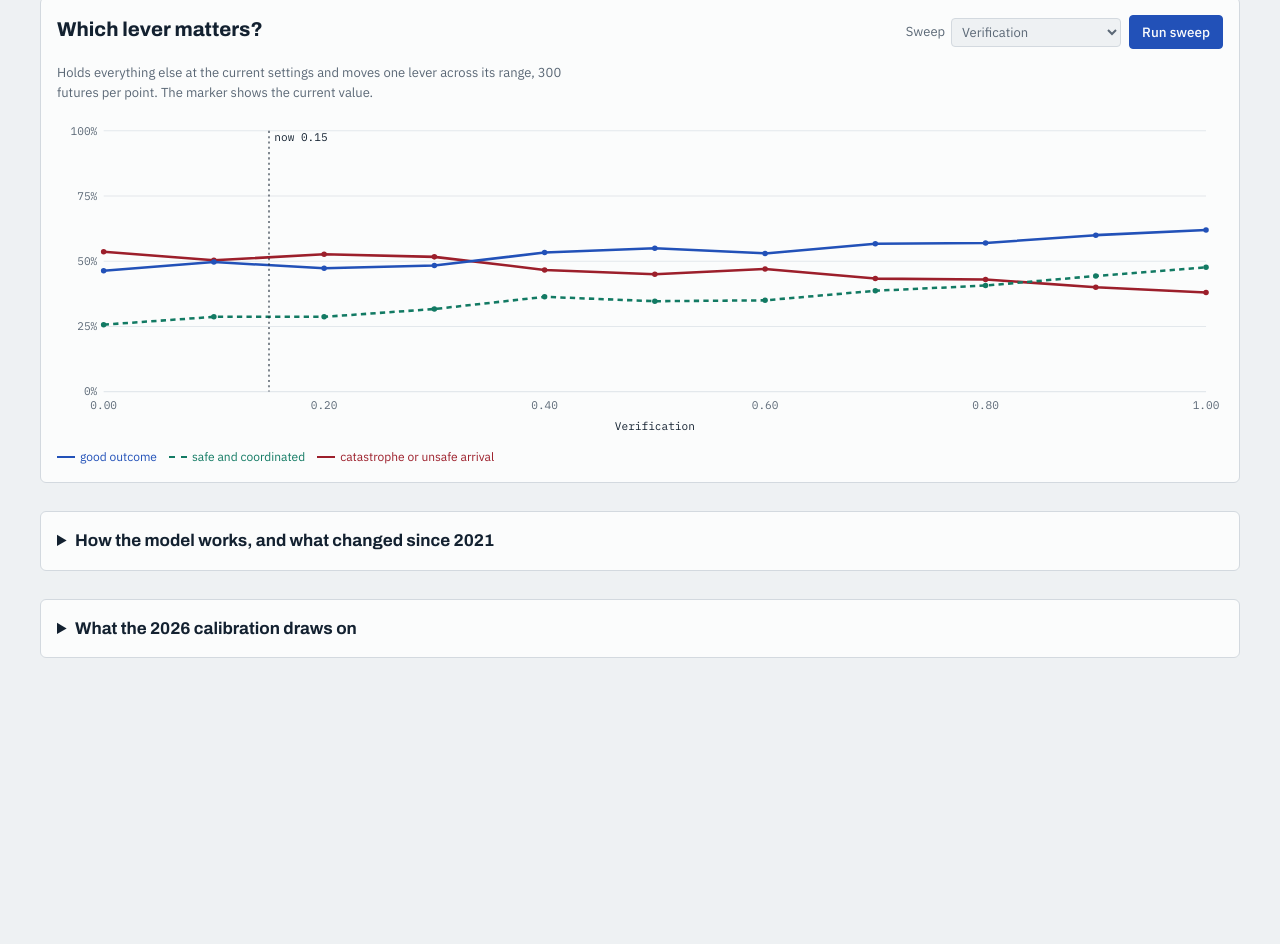
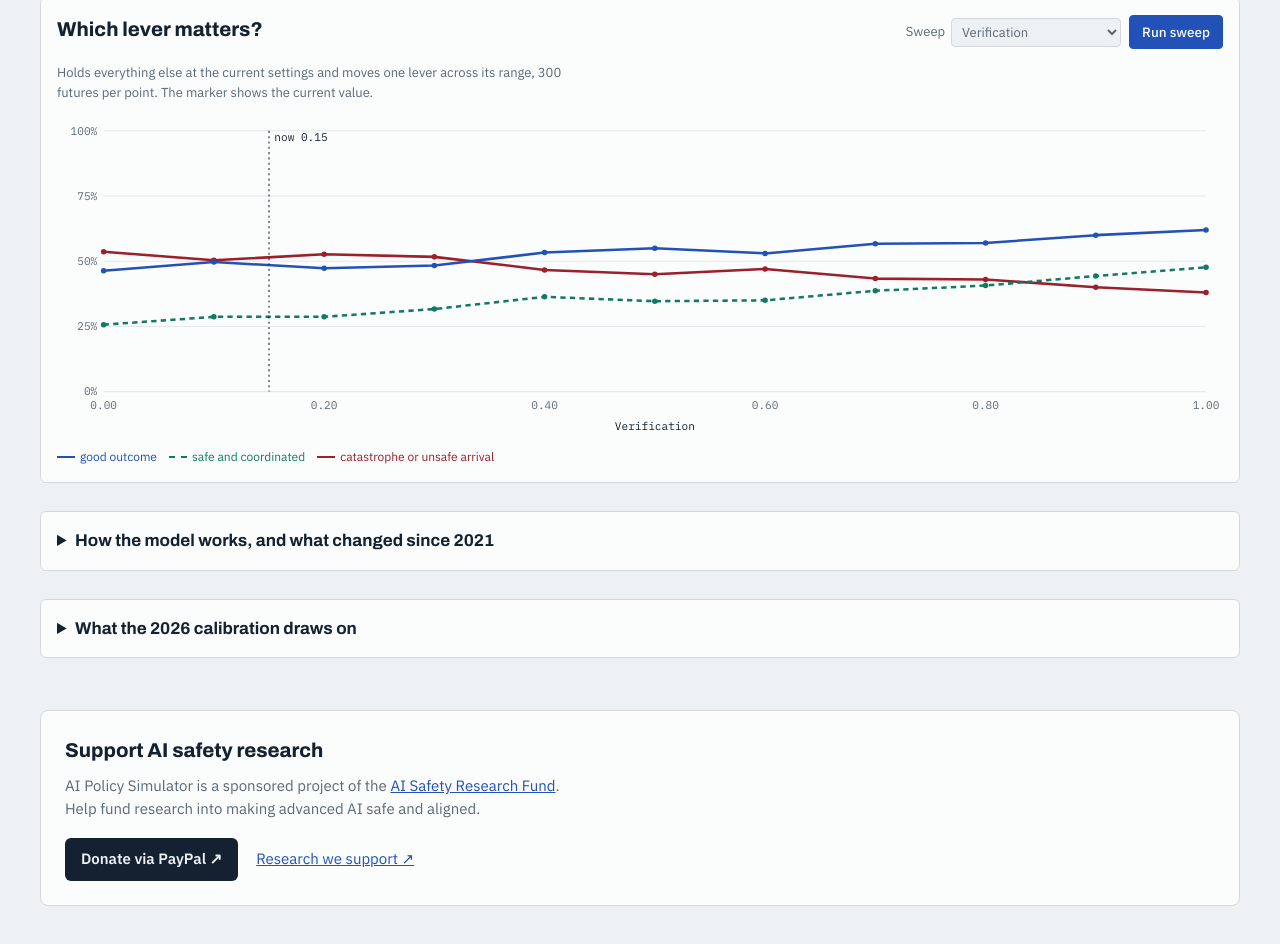
Before and after one commit to jaebooker/AI-Policy-Simulator, a plain HTML site: page docs/index.html in a window 1280 px wide. Shown: the part 2125-3069 px from the top of the page. Before the commit the page ends 2847 px from the top, so only its background shows below. Drawn offline with Linux system fonts and the light colour scheme.

Commit message:
Add Fund sponsorship and donation links

```diff
--- a/docs/index.html
+++ b/docs/index.html
@@ -166,6 +166,12 @@ details summary { cursor: pointer; font-family: var(--display); font-weight: 700
 details[open] summary { margin-bottom: 14px; }
 .busy { opacity: .55; transition: opacity .2s; }
 @media (prefers-reduced-motion: reduce) { * { transition: none !important; } }
+
+.fund-support{padding:24px;border:1px solid var(--line);border-radius:8px;background:var(--panel);margin-top:24px}
+.fund-support h2{margin:0 0 10px}.fund-support p{max-width:70ch;color:var(--muted)}
+.fund-support-links{display:flex;gap:18px;align-items:center;flex-wrap:wrap;margin-top:18px}
+.fund-donate{display:inline-block;padding:10px 16px;background:var(--ink);color:var(--bg);border-radius:6px;text-decoration:none;font-weight:600}
+.fund-donate:hover{opacity:.85}
 </style>
 
 <div class="wrap">
@@ -328,6 +334,16 @@ details[open] summary { margin-bottom: 14px; }
       <p class="note" style="margin-top:14px">Model and source code: <a href="https://github.com/jaebooker/AI-Policy-Simulator" target="_blank" rel="noopener">github.com/jaebooker/AI-Policy-Simulator</a>. All outputs are conditional on stylized assumptions; use them to compare levers, not as forecasts.</p>
     </details>
   </section>
+  <section class="fund-support" aria-labelledby="fund-support-heading">
+    <h2 id="fund-support-heading">Support AI safety research</h2>
+    <p>AI Policy Simulator is a sponsored project of the <a href="https://www.aisafetyfund.org/research" target="_blank" rel="noopener noreferrer">AI Safety Research Fund</a>.</p>
+    <p>Help fund research into making advanced AI safe and aligned.</p>
+    <div class="fund-support-links">
+      <a class="fund-donate" href="https://www.paypal.com/donate/?hosted_button_id=HBL3KAAMDNGTW" target="_blank" rel="noopener noreferrer">Donate via PayPal ↗</a>
+      <a href="https://www.aisafetyfund.org/research" target="_blank" rel="noopener noreferrer">Research we support ↗</a>
+    </div>
+  </section>
+
 </div>
 
 <script src="model.js"></script>
```
Also changed, not shown: web/app.html (+16 -0 lines).
